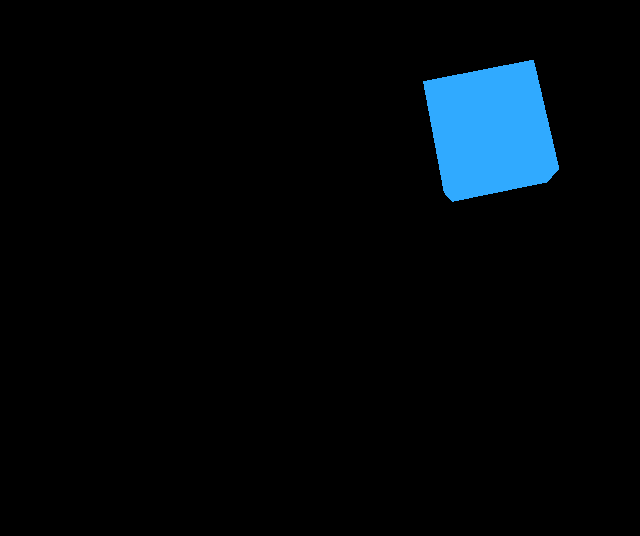
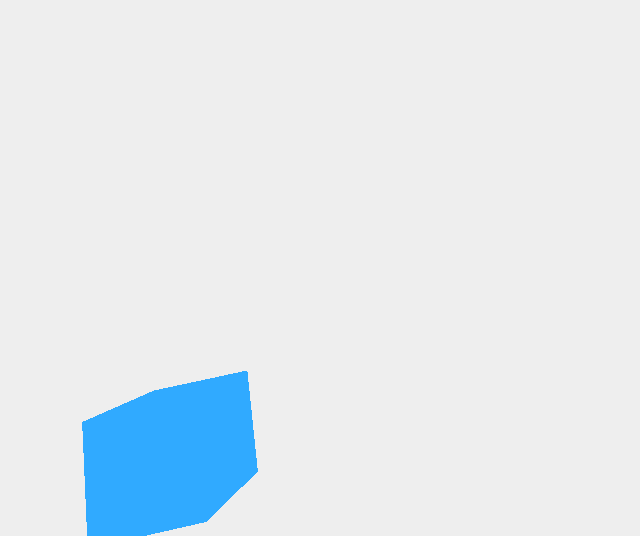
Before and after one commit to aki-data-319/ifc-viewer, a website with bundled scripts: page index.html in a window 1280 px wide. Shown: the part 264-800 px from the top of the page, without its empty margins (150-790 px from the left). Built offline with nearby package versions, Linux system fonts and the light colour scheme.

Commit message:
0425-ver0.00.04:cssをあてようしてバグ発生

```diff
--- a/index.html
+++ b/index.html
@@ -2,13 +2,16 @@
 <html lang="ja">
 <head>
   <meta charset="UTF-8" />
-  <title>Three.js テスト</title>
+  <link rel="stylesheet" href="style.css" />
+  <title>IFC Viewer</title>
   <style>
     body { margin: 0; }
     canvas { display: block; }
   </style>
 </head>
 <body>
+  <!-- canvas  -->
+  <canvas id="three-canvas"></canvas>
   <!-- bundle.js は rollup によって生成されたファイル -->
   <script type="module" src="./dist/bundle.js"></script>
 </body>
--- a/src/main.js
+++ b/src/main.js
@@ -1,12 +1,47 @@
 // src/main.js
 import * as THREE from 'three';
 
+// === 1. Canvas取得 ===
+const canvas = document.getElementById('three-canvas');
+
+// === 2. シーン作成 ===
 const scene = new THREE.Scene();
-const camera = new THREE.PerspectiveCamera(75, window.innerWidth / window.innerHeight, 0.1, 1000);
+// ①-1 デバッグ用に window にぶら下げる
+window.scene = scene;
 
-const renderer = new THREE.WebGLRenderer();
-renderer.setSize(window.innerWidth, window.innerHeight);
-document.body.appendChild(renderer.domElement);
+scene.background = new THREE.Color(0xeeeeee);
+
+// === 3. カメラ作成 ===
+const sizes = {
+  width: window.innerWidth,
+  height: window.innerHeight
+};
+const camera = new THREE.PerspectiveCamera(75, sizes.width / sizes.height, 0.1, 1000);
+camera.position.set(3, 3, 3);
+scene.add(camera);
+
+// === 4. レンダラー作成 ===
+const renderer = new THREE.WebGLRenderer({ canvas });
+renderer.setSize(sizes.width, sizes.height);
+renderer.setPixelRatio(window.devicePixelRatio);
+// ②-1 デバッグ用に window にぶら下げる
+window.renderer = renderer;
+
+renderer.render(scene, camera);
+
+// === 5. リサイズ対応 ===
+window.addEventListener('resize', () => {
+  sizes.width = window.innerWidth;
+  sizes.height = window.innerHeight;
+
+  camera.aspect = sizes.width / sizes.height;
+  camera.updateProjectionMatrix();
+
+  renderer.setSize(sizes.width, sizes.height);
+  renderer.setPixelRatio(window.devicePixelRatio);
+});
+
+// === これ以降は立方体の作成をしているだけ ===
 
 const geometry = new THREE.BoxGeometry();
 const material = new THREE.MeshBasicMaterial({ color: 0x30aaff });
--- /dev/null
+++ b/style.css
@@ -0,0 +1,18 @@
+/* style.css */
+
+/*シーンのバックグラウンド用のスタイル*/
+html, body {
+  margin: 0;
+  padding: 0;
+  height: 100%;
+}
+
+#three-canvas {
+  display: block;
+  width: 100vw;
+  height: 100vh;
+  position: absolute;
+  top: 0;
+  left: 0;
+  z-index: 0;
+}
```
Also changed, not shown: dist/bundle.js, 1 other file.
